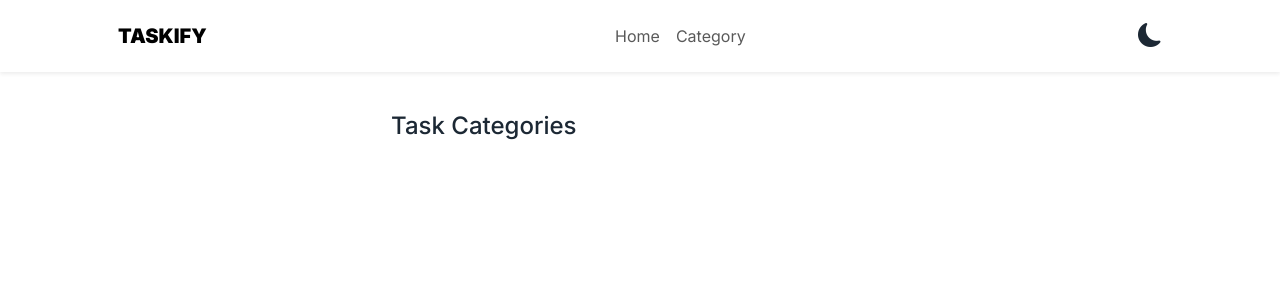
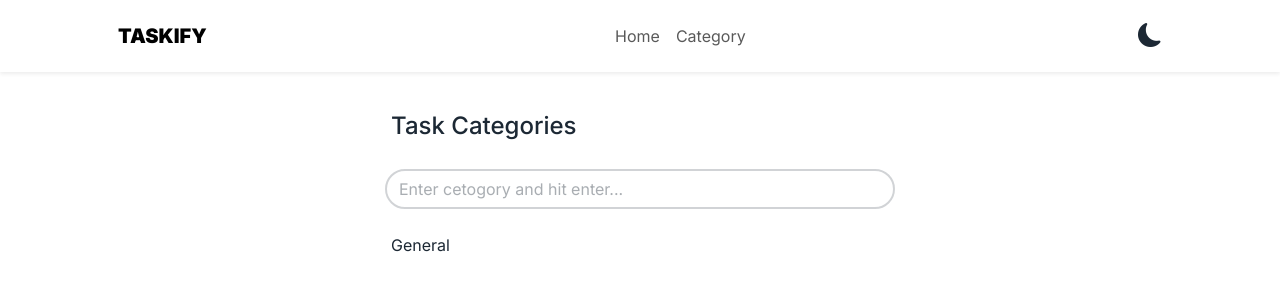
Before and after one commit to clarnx/taskify, a React (Create React App) app: page /task-category in a window 1280 px wide. Shown: the top 300 px of the page. Built offline with nearby package versions, Linux system fonts and the light colour scheme.

Commit message:
import addTaskCategory

```diff
--- a/src/pages/TaskCategory.tsx
+++ b/src/pages/TaskCategory.tsx
@@ -1,9 +1,46 @@
+import { Form } from "react-bootstrap";
+import useAppDataStore from "../hooks/appDataStore";
+import TaskCategoryItems from "../components/TaskCategory/TaskCategoryItems";
+
 const TaskCategory = () => {
+  const taskCategoryList = useAppDataStore(
+    (state: any) => state.taskCategoryList
+  );
+
+  const addTaskCategory = useAppDataStore(
+    (state: any) => state.addTaskCategory
+  );
+
+  const handleOnEnter = (e: any) => {
+    const currentCategory = e.target.value;
+    if (e.key === "Enter") {
+      addTaskCategory(currentCategory);
+      e.target.value = ""
+    }
+  };
+
   return (
     <div className="row justify-content-between justify-content-lg-center m-0">
       <span className="w-100 w-md-50 fw-bolder">
         <h4 className="mb-4">Task Categories</h4>
       </span>
+
+      <div className="w-100 d-flex justify-content-center align-items-center mt-1">
+        <Form.Control
+          className="w-100 w-md-50 shadow-none border border-2 border-secondary-subtle opacity-50"
+          type="text"
+          placeholder="Enter cetogory and hit enter..."
+          onKeyDown={handleOnEnter}
+        />
+      </div>
+
+      <div className="w-100 w-md-50 mt-4">
+        {taskCategoryList.length > 0 ? (
+          <TaskCategoryItems taskCategoryList={taskCategoryList} />
+        ) : (
+          "No added category"
+        )}
+      </div>
     </div>
   );
 };
```
